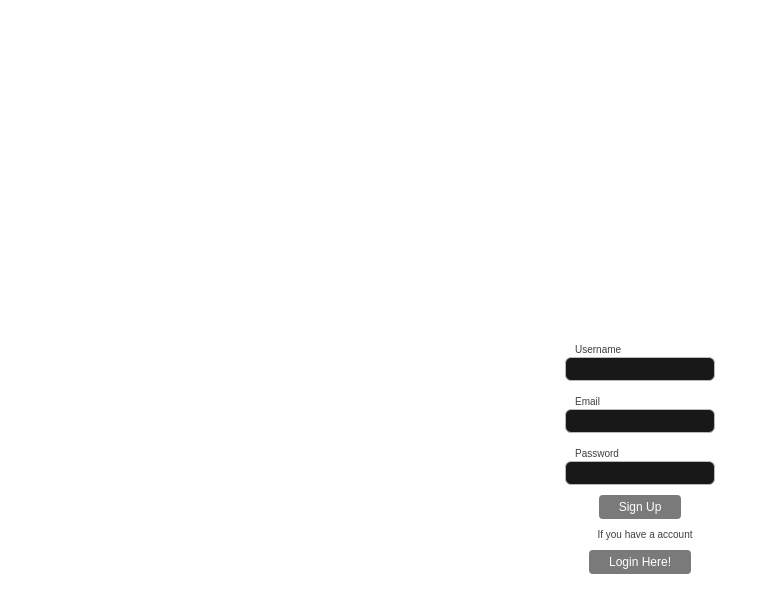
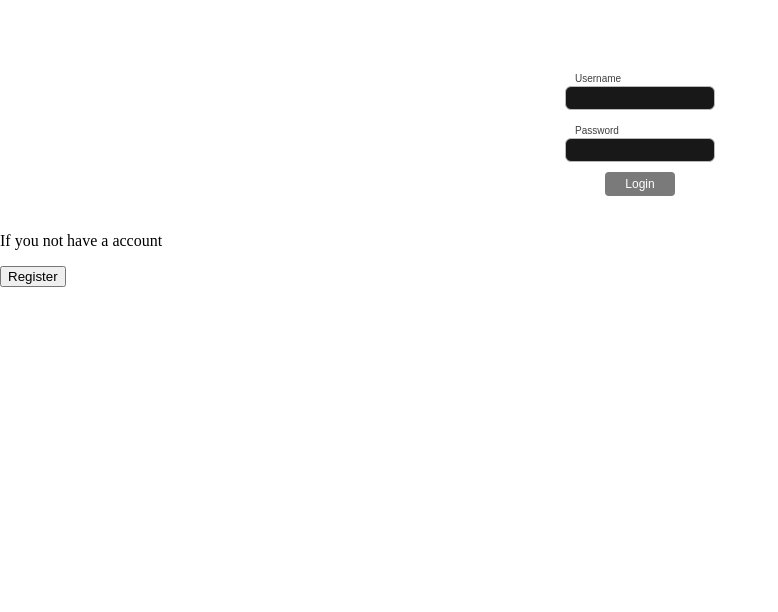
Before and after one commit to TecDSX/proyecto-final-tecnicatura-client, a Next.js app: page / in a window 1280 px wide. Shown: the top 612 px of the page, without its empty margins (0-778 px from the left). Built offline with nearby package versions, Linux system fonts and the light colour scheme.

Commit message:
se modifico la pagina login para que cambie entre login y registro, se tiene que arreglar un bug que cuando cambias entre los dos los datos quedan guardados

```diff
--- a/src/components/LoginForm/LoginForm.scss
+++ b/src/components/LoginForm/LoginForm.scss
@@ -12,14 +12,7 @@
     text-align: center;
     top: 10px;
     color: rgb(255, 255, 255);
-    font-family: "DejaVu Sans Mono", monospace;
+    font-family: 'DejaVu Sans Mono', monospace;
     font-weight: 5;
   }
-  .register-label {
-    font-size: 10px;
-    color: rgb(20, 20, 20);
-    margin-left: 10px;
-    font-family: Arial, Helvetica, sans-serif;
-    text-align: center;
-  }
 }
--- a/src/components/LoginForm/index.tsx
+++ b/src/components/LoginForm/index.tsx
@@ -1,16 +1,28 @@
-import React, { useContext } from 'react';
+import React, { useContext, useEffect, useState } from 'react';
 import './LoginForm.scss';
 import { TextField } from '../Textfield';
 import { FormContext } from '../../contexts/FormContext';
 import { Button } from '../../components/Button';
 export const LoginForm = (props: { className?: string }) => {
+  const initialValues = { username: '', password: '' };
+  // eslint-disable-next-line no-unused-vars
+  const [clear, setClear] = useState(false);
   const {
     // @ts-ignore
-    values: { username, password },
+    values,
     onChange,
+    setInitialValues,
   } = useContext(FormContext);
+  useEffect(() => {
+    setInitialValues(initialValues);
+  }, []);
+  useEffect(() => {
+    if (values === initialValues) setClear(true);
+  }, [values]);
+  // @ts-ignore
+  const { username, password } = values;
   return (
-    <div className={`${props.className} login-box`}>
+    <form className={`${props.className} login-box`}>
       <h2 className="login-box__title">WeCollab</h2>
       <TextField
         name="username"
@@ -18,6 +30,7 @@ export const LoginForm = (props: { className?: string }) => {
         type="text"
         value={username}
         onChange={onChange}
+        required={true}
       />
       <TextField
         name="password"
@@ -25,17 +38,10 @@ export const LoginForm = (props: { className?: string }) => {
         type="password"
         value={password}
         onChange={onChange}
+        required={true}
       />
       <Button type="submit" label="Login" onClick={() => {}} />
-      <p className="register-label">If you not have a account</p>
-      <Button
-        type="submit"
-        label="Register Here!"
-        onClick={() => {
-          document.location.href = 'register';
-        }}
-      />
-    </div>
+    </form>
   );
 };
 LoginForm.displayName = 'Login Form';
--- a/src/components/RegisterForm/index.tsx
+++ b/src/components/RegisterForm/index.tsx
@@ -1,16 +1,27 @@
-import React, { useContext } from 'react';
+import React, { useContext, useEffect, useState } from 'react';
 import './RegisterForm.scss';
 import { FormContext } from '../../contexts/FormContext';
 import { TextField } from '../Textfield';
-import { Button } from '../Button';
 export const RegisterForm = (props: { className?: string }) => {
+  const initialValues = { username: '', email: '', password: '' };
+  // eslint-disable-next-line no-unused-vars
+  const [clear, setClear] = useState(false);
   const {
     // @ts-ignore
-    values: { username, password, email },
+    values,
     onChange,
+    setInitialValues,
   } = useContext(FormContext);
+  useEffect(() => {
+    setInitialValues(initialValues);
+  }, []);
+  useEffect(() => {
+    if (values === initialValues) setClear(true);
+  }, [values]);
+  // @ts-ignore
+  const { username, password, email } = values;
   return (
-    <div className={`${props.className} register-box`}>
+    <form className={`${props.className} register-box`}>
       <h2 className="register-box__title">WeCollab</h2>
       <TextField
         name="username"
@@ -18,6 +29,7 @@ export const RegisterForm = (props: { className?: string }) => {
         label="Username"
         value={username}
         onChange={onChange}
+        required={true}
       />
       <TextField
         name="email"
@@ -25,6 +37,7 @@ export const RegisterForm = (props: { className?: string }) => {
         label="Email"
         value={email}
         onChange={onChange}
+        required={true}
       />
       <TextField
         name="password"
@@ -32,17 +45,10 @@ export const RegisterForm = (props: { className?: string }) => {
         label="Password"
         value={password}
         onChange={onChange}
+        required={true}
       />
-      <Button type="submit" label="Sign Up" onClick={() => {}} />
-      <p className="login-label">If you have a account</p>
-      <Button
-        type="submit"
-        label="Login Here!"
-        onClick={() => {
-          document.location.href = 'login';
-        }}
-      />
-    </div>
+      <button type="submit">Sign Up</button>
+    </form>
   );
 };
 RegisterForm.displayName = 'Login Form';
--- a/src/components/Textfield/index.tsx
+++ b/src/components/Textfield/index.tsx
@@ -8,6 +8,7 @@ export const TextField = (props: {
   type: string;
   value?: any;
   onChange?: (event: ChangeEvent<HTMLInputElement>) => void;
+  required?: boolean;
 }) => {
   const [value, setValue] = useState(props.value || null);
   return (
@@ -25,6 +26,7 @@ export const TextField = (props: {
                 setValue(value);
               }
         }
+        required={props.required || false}
       />
       <label className="error-label">{props.error}</label>
     </div>
--- a/src/contexts/FormContext.tsx
+++ b/src/contexts/FormContext.tsx
@@ -9,6 +9,7 @@ import React, {
 export const FormContext = createContext({
   values: {},
   onChange: (event: ChangeEvent<HTMLInputElement>) => undefined,
+  setInitialValues: (initialValues: object) => undefined,
 });
 export const FormProvider = (props: {
   values: object;
@@ -20,7 +21,8 @@ export const FormProvider = (props: {
   }: ChangeEvent<HTMLInputElement>) => {
     setValues({ ...values, [name]: value });
   };
-  const context = { values, onChange };
+  const setInitialValues = (initialValues) => setValues(initialValues);
+  const context = { values, onChange, setInitialValues };
   return (
     <FormContext.Provider value={context}>
       {props.children}
--- /dev/null
+++ b/src/pages/_app.tsx
@@ -0,0 +1,9 @@
+/* eslint-disable react/prop-types */
+// eslint-disable-next-line no-unused-vars
+import React, { ReactElement, FC } from 'react';
+import '../styles/theme.scss';
+const App: FC<{ Component: any; pageProps: any }> = ({
+  Component,
+  pageProps,
+}) => <Component {...pageProps} />;
+export default App;
--- /dev/null
+++ b/src/pages/index.scss
@@ -0,0 +1,7 @@
+.register-label {
+  font-size: 10px;
+  color: rgb(20, 20, 20);
+  margin-left: 10px;
+  font-family: Arial, Helvetica, sans-serif;
+  text-align: center;
+}
--- a/src/pages/index.tsx
+++ b/src/pages/index.tsx
@@ -1,11 +1,38 @@
-import React from 'react';
-import '../styles/theme.scss';
-import { AccountForm } from '../components/AccountForm';
-
-const IndexPage = () => (
-  <div className="background-page">
-    <AccountForm />
-  </div>
-);
+import React, { useState } from 'react';
+import { LoginForm } from '../components/LoginForm/index';
+import { RegisterForm } from '../components/RegisterForm/index';
+import { FormProvider } from '../contexts/FormContext';
+const IndexPage = () => {
+  const [login, setLogin] = useState(true);
+  if (login)
+    return (
+      <div className="background-page">
+        <FormProvider values={{ username: '', password: '' }}>
+          <LoginForm />
+        </FormProvider>
+        <p className="register-label">If you not have a account</p>
+        <button onClick={() => setLogin(false)}>Register</button>
+      </div>
+    );
+  return (
+    <div className="background-page">
+      <FormProvider values={{ username: '', email: '', password: '' }}>
+        <RegisterForm />
+      </FormProvider>
+      <p className="login-label">If you have a account</p>
+      <button onClick={() => setLogin(true)}>Login</button>
+    </div>
+  );
+};
+// return (
+//   <Fragment>
+//     <FormProvider values={{ username: '', password: '' }}>
+//       <LoginForm className={!loginState ? 'hide' : ''} />
+//     </FormProvider>
+//     <FormProvider values={{ username: '', password: '', email: '' }}>
+//       <RegisterForm className={loginState ? 'hide' : ''} />
+//     </FormProvider>
+//   </Fragment>
+// );
 IndexPage.displayName = 'Index Page';
 export default IndexPage;
```
Also changed, not shown: src/hooks/useFormClear.tsx (added, +10 -0 lines).
